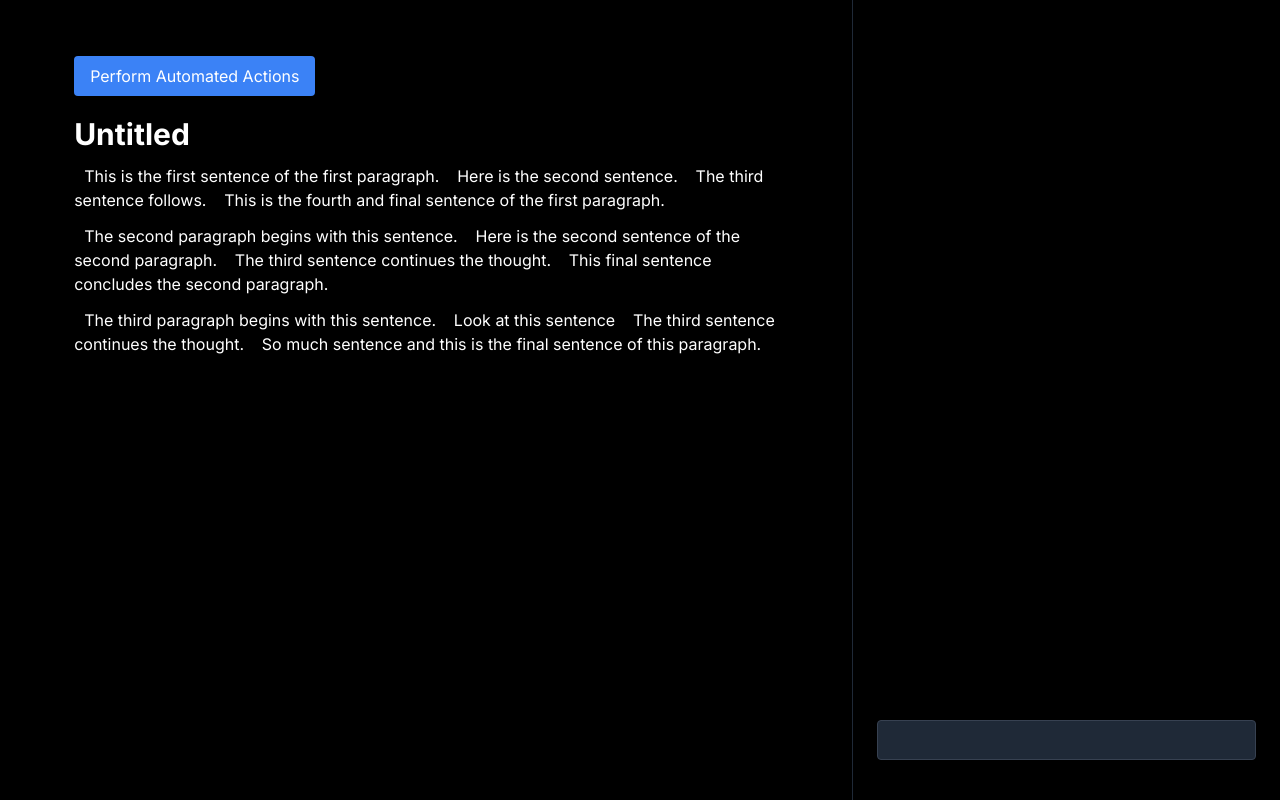
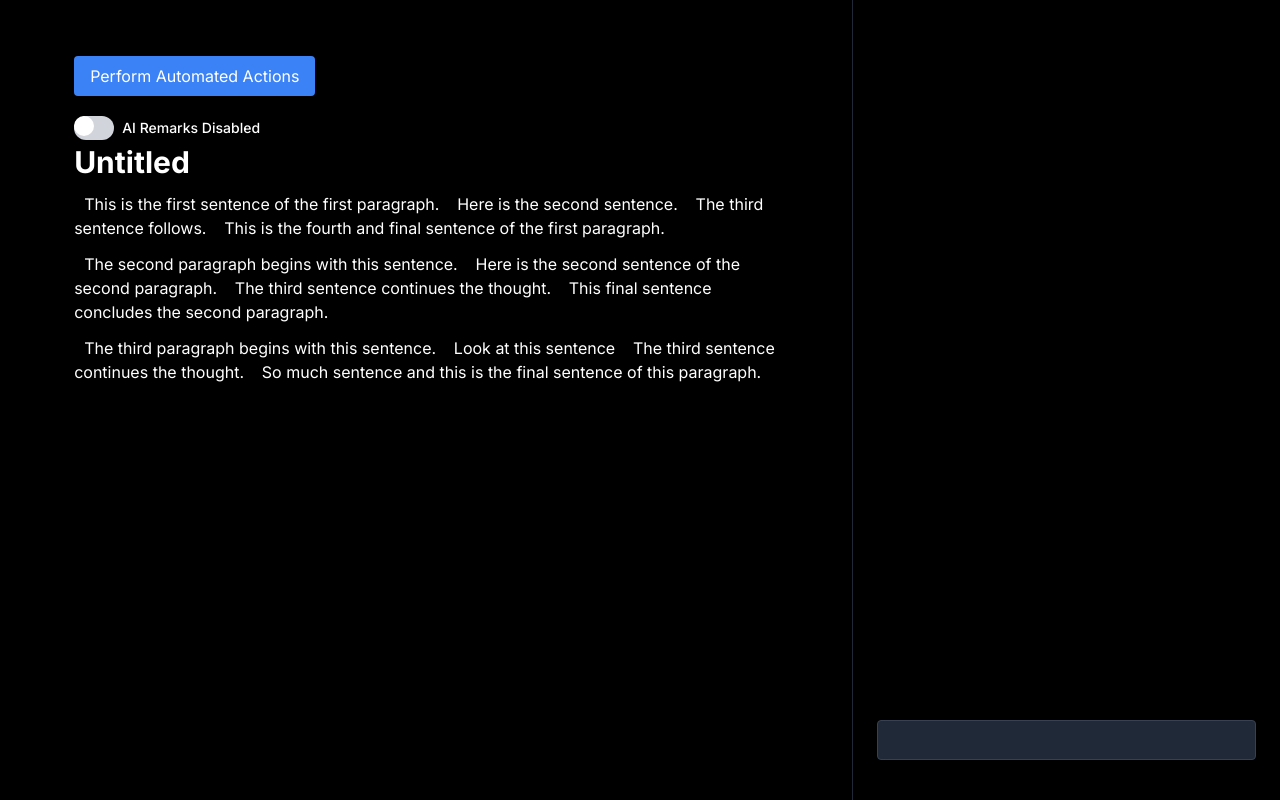
Before and after one commit to statementsapp/statements_v3, a Next.js app: page / in a window 1280 px wide. Built offline with nearby package versions, Linux system fonts and the light colour scheme.

Commit message:
drafting deletions

```diff
--- a/components/CursorSpace.tsx
+++ b/components/CursorSpace.tsx
@@ -72,6 +72,30 @@ export const CursorSpace = forwardRef<
       if (inputRef.current) {
         inputRef.current.textContent = '';
       }
+    } else if (e.key === 'Backspace' && content.trim() === '' && !isSeparator) {
+      e.preventDefault();
+      logPrecedingSentence();
+    }
+  };
+
+  const logPrecedingSentence = () => {
+    const currentElement = inputRef.current;
+    if (!currentElement) return;
+    console.log("Current element: ", currentElement)
+    let precedingText = '';
+    let currentNode: Node | null = currentElement.previousSibling;
+
+    while (currentNode) {
+      if (currentNode.nodeType === Node.ELEMENT_NODE && (currentNode as Element).classList.contains('sentence-separator')) {
+        break;
+      }
+      precedingText = currentNode.textContent + precedingText;
+      currentNode = currentNode.previousSibling;
+    }
+
+    const sentence = precedingText.trim();
+    if (sentence) {
+      console.log('Preceding sentence:', sentence);
     }
   };
 
--- a/components/InteractiveDocument.tsx
+++ b/components/InteractiveDocument.tsx
@@ -10,6 +10,7 @@ import { generateConstructiveCriticism } from '../utils/openai';
 import { CursorSpace } from './CursorSpace';
 import DraggableSentence from './DraggableSentence'
 import { Sentence, Paragraph, Remark } from '../types/documentTypes'
+import { Switch } from "@/components/ui/switch"
 
 // Add this custom hook at the top of the file, outside of any component
 function useDebounce<T extends (...args: any[]) => any>(func: T, wait: number): T {
@@ -672,6 +673,9 @@ const InteractiveDocument = forwardRef<any, InteractiveDocumentProps>((props, re
   // Add this near the top of the file, with other state declarations
   const [activeSeparatorId, setActiveSeparatorId] = useState<string | null>(null);
 
+  // Add this state near the top of the InteractiveDocument component
+  const [aiRemarksEnabled, setAiRemarksEnabled] = useState(false);
+
   useImperativeHandle(ref, () => ({
     handleNewResponse: (text: string, respondingToId: string, respondingToType: 'sentence' | 'remark') => {
       // Implement the logic for handling new responses here
@@ -704,6 +708,8 @@ const InteractiveDocument = forwardRef<any, InteractiveDocumentProps>((props, re
   }, [onNewContent])
 
   const addAIRemark = useCallback(async (sentenceId: string) => {
+    if (!aiRemarksEnabled) return null;
+
     console.log('addAIRemark called with sentenceId:', sentenceId);
 
     // Use a function to get the latest state
@@ -772,7 +778,7 @@ const InteractiveDocument = forwardRef<any, InteractiveDocumentProps>((props, re
       console.error('Error generating AI remark:', error);
       return null;
     }
-  }, [paragraphs, props.onNewContent]);
+  }, [paragraphs, props.onNewContent, aiRemarksEnabled]);
 
   const addSentence = useCallback((text: string, paragraphId: string, index: number, isReplacingRemark: boolean = false) => {
     console.log('addSentence called with:', { text, paragraphId, index, isReplacingRemark });
@@ -1500,6 +1506,11 @@ const InteractiveDocument = forwardRef<any, InteractiveDocumentProps>((props, re
     performAutomatedActions(automatedActions);
   };
 
+  // Add this function near other handler functions
+  const handleAiRemarksToggle = (checked: boolean) => {
+    setAiRemarksEnabled(checked);
+  };
+
   return (
     <DndProvider backend={HTML5Backend}>
       <div
@@ -1515,6 +1526,17 @@ const InteractiveDocument = forwardRef<any, InteractiveDocumentProps>((props, re
           >
             Perform Automated Actions
           </button>
+
+          <div className="flex items-center space-x-2 mb-4">
+            <Switch
+              id="ai-remarks"
+              checked={aiRemarksEnabled}
+              onCheckedChange={handleAiRemarksToggle}
+            />
+            <label htmlFor="ai-remarks" className="text-sm font-medium">
+              AI Remarks {aiRemarksEnabled ? 'Enabled' : 'Disabled'}
+            </label>
+          </div>
 
           <h1
             className="text-3xl font-bold mb-4"
```
